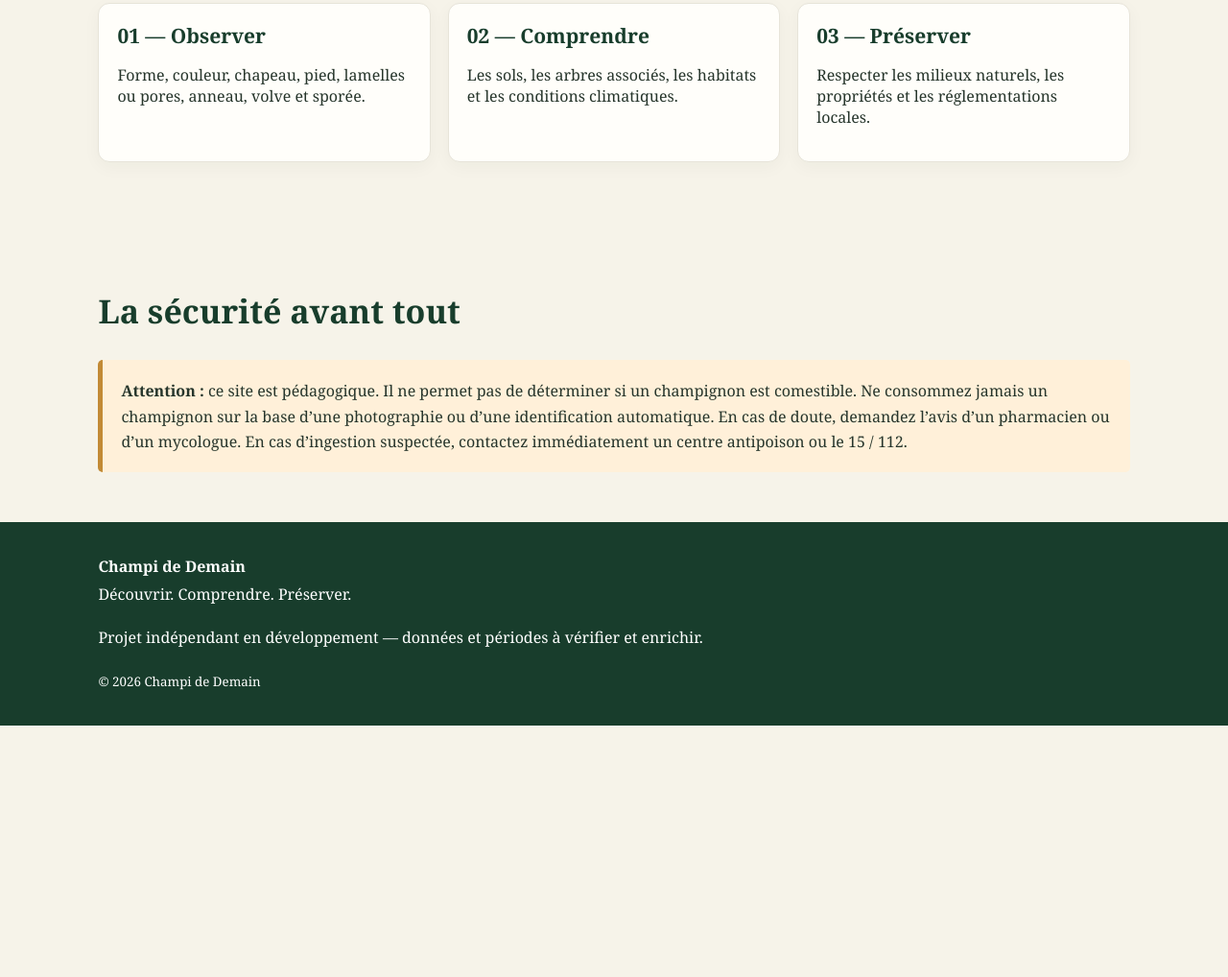
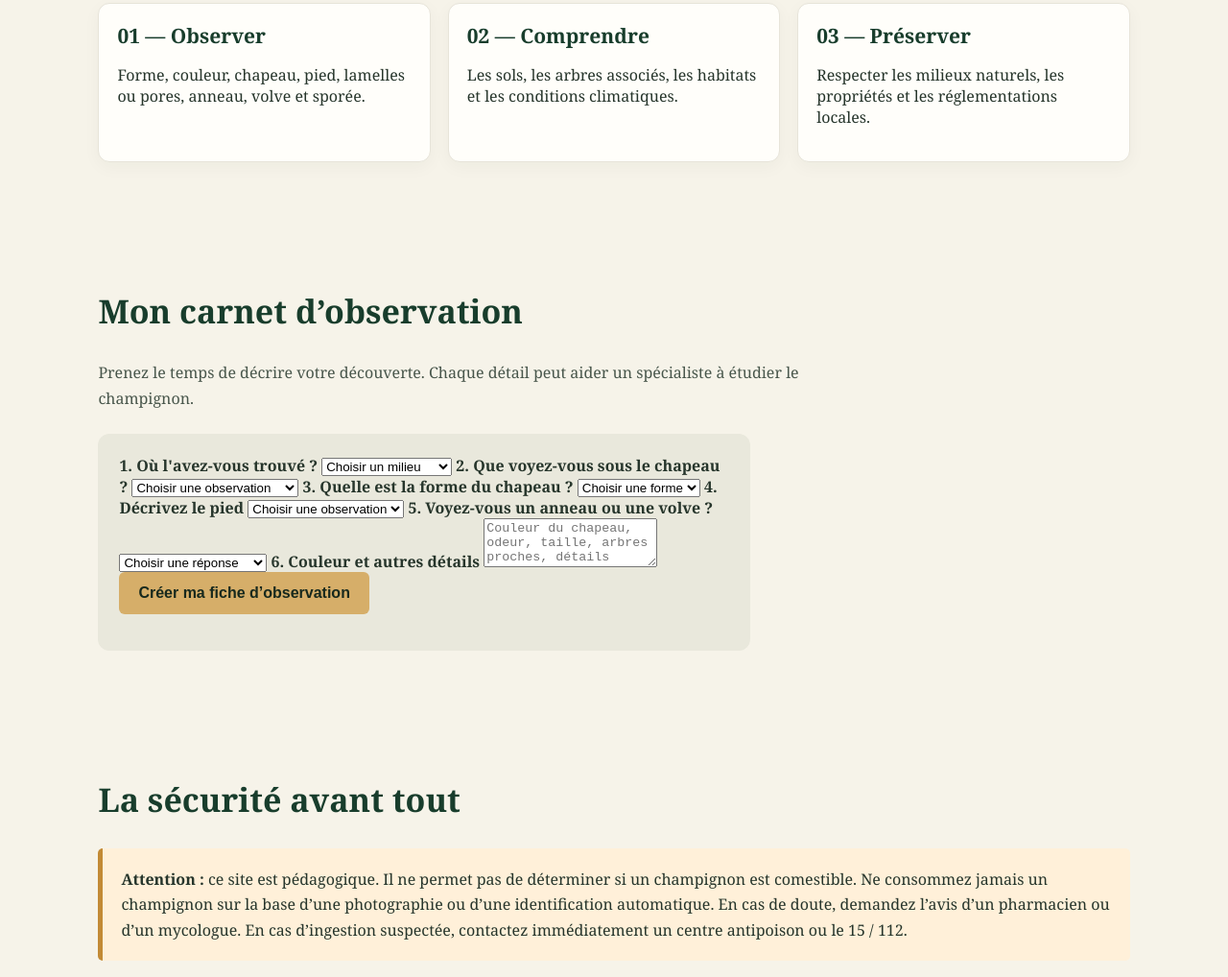
Before and after one commit to valentinlefrenchy/champi-de-demain, a plain HTML site: page index.html in a window 1280 px wide. Shown: the part 2232-3250 px from the top of the page at 96% size. Before the commit the page ends 2988 px from the top, so only its background shows below. Drawn offline with Linux system fonts and the light colour scheme; a script that the page names is missing.

Commit message:
Update index.html

```diff
--- a/index.html
+++ b/index.html
@@ -196,6 +196,123 @@ autocomplete="postal-code" maxlength="5" placeholder="Exemple : 82100">
 
 </section>
 
+
+<section id="observation">
+
+<h2>Mon carnet d’observation</h2>
+
+<p class="intro">Prenez le temps de décrire votre découverte. Chaque détail peut aider un spécialiste à étudier le champignon.</p>
+
+<div class="search-area">
+
+<label for="obs-habitat"><strong>1. Où l'avez-vous trouvé ?</strong></label>
+
+<select id="obs-habitat">
+
+<option value="">Choisir un milieu</option>
+
+<option>Forêt de feuillus</option>
+
+<option>Forêt de conifères</option>
+
+<option>Forêt mixte</option>
+
+<option>Prairie ou pâturage</option>
+
+<option>Jardin ou parc</option>
+
+<option>Autre milieu</option>
+
+</select>
+
+<label for="obs-under"><strong>2. Que voyez-vous sous le chapeau ?</strong></label>
+
+<select id="obs-under">
+
+<option value="">Choisir une observation</option>
+
+<option>Des lamelles</option>
+
+<option>Des petits tubes ou pores</option>
+
+<option>Des aiguillons ou dents</option>
+
+<option>Surface lisse</option>
+
+<option>Je ne sais pas</option>
+
+</select>
+
+<label for="obs-cap"><strong>3. Quelle est la forme du chapeau ?</strong></label>
+
+<select id="obs-cap">
+
+<option value="">Choisir une forme</option>
+
+<option>Arrondi ou bombé</option>
+
+<option>Plat ou étalé</option>
+
+<option>En entonnoir</option>
+
+<option>En cloche</option>
+
+<option>Irrégulier</option>
+
+<option>Je ne sais pas</option>
+
+</select>
+
+<label for="obs-stem"><strong>4. Décrivez le pied</strong></label>
+
+<select id="obs-stem">
+
+<option value="">Choisir une observation</option>
+
+<option>Fin et élancé</option>
+
+<option>Épais et robuste</option>
+
+<option>Creux</option>
+
+<option>Bulbeux à la base</option>
+
+<option>Sans pied apparent</option>
+
+<option>Je ne sais pas</option>
+
+</select>
+
+<label for="obs-ring"><strong>5. Voyez-vous un anneau ou une volve ?</strong></label>
+
+<select id="obs-ring">
+
+<option value="">Choisir une réponse</option>
+
+<option>Anneau visible</option>
+
+<option>Volve visible à la base</option>
+
+<option>Les deux</option>
+
+<option>Aucun observé</option>
+
+<option>Je ne sais pas</option>
+
+</select>
+
+<label for="obs-color"><strong>6. Couleur et autres détails</strong></label>
+
+<textarea id="obs-color" rows="3" placeholder="Couleur du chapeau, odeur, taille, arbres proches, détails particuliers…"></textarea>
+
+<button class="btn" id="create-observation" type="button">Créer ma fiche d’observation</button>
+
+<div id="observation-result" class="data-status" aria-live="polite"></div>
+
+</div>
+
+</section>
+
 <section id="securite">
 
 <h2>La sécurité avant tout</h2>
@@ -381,6 +498,37 @@ async function loadRegions() {
   if (error) {
 
     console.error(error);
+    function createObservation() {
+  const result = $("observation-result");
+  result.replaceChildren();
+
+  const fields = [
+    ["Milieu", $("obs-habitat").value],
+    ["Sous le chapeau", $("obs-under").value],
+    ["Forme du chapeau", $("obs-cap").value],
+    ["Pied", $("obs-stem").value],
+    ["Anneau et volve", $("obs-ring").value],
+    ["Autres détails", $("obs-color").value.trim()]
+  ];
+
+  addText(result, "h3", "Ma fiche d'observation");
+
+  const list = document.createElement("ul");
+
+  for (const [label, value] of fields) {
+    const item = document.createElement("li");
+    item.textContent = label + " : " + (value || "Non renseigné");
+    list.appendChild(item);
+  }
+
+  result.appendChild(list);
+
+  addText(result, "p",
+    "Fiche descriptive uniquement : elle ne permet pas d'identifier avec certitude le champignon ni de confirmer sa comestibilité."
+  );
+}
+
+$("create-observation").addEventListener("click", createObservation);
 
     showError(status, "Impossible de charger les territoires. Vérifiez les droits Supabase.");
 
```
